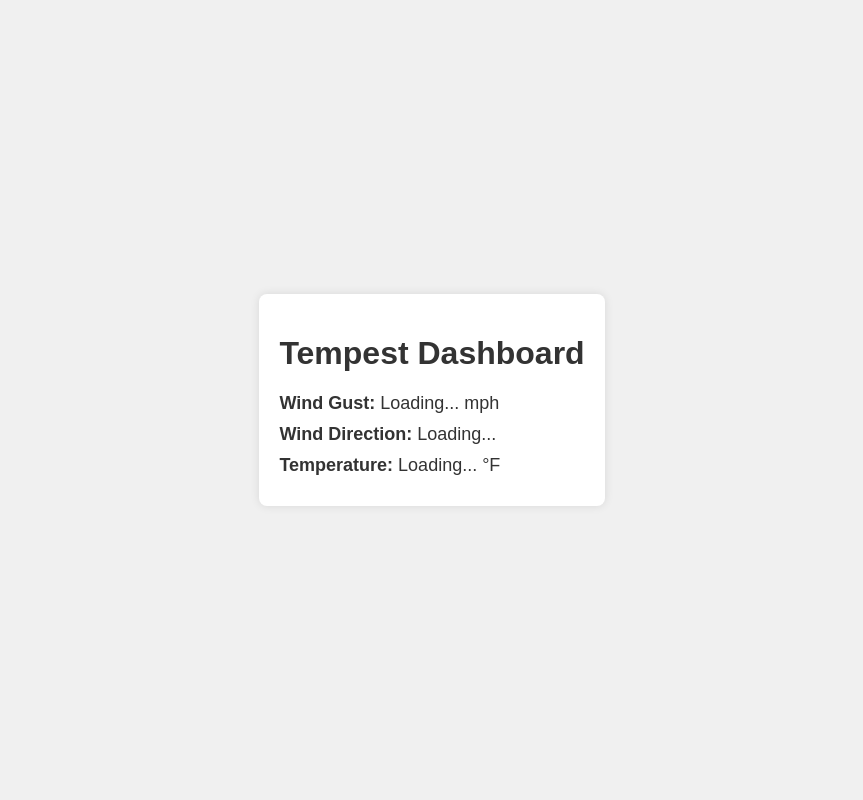
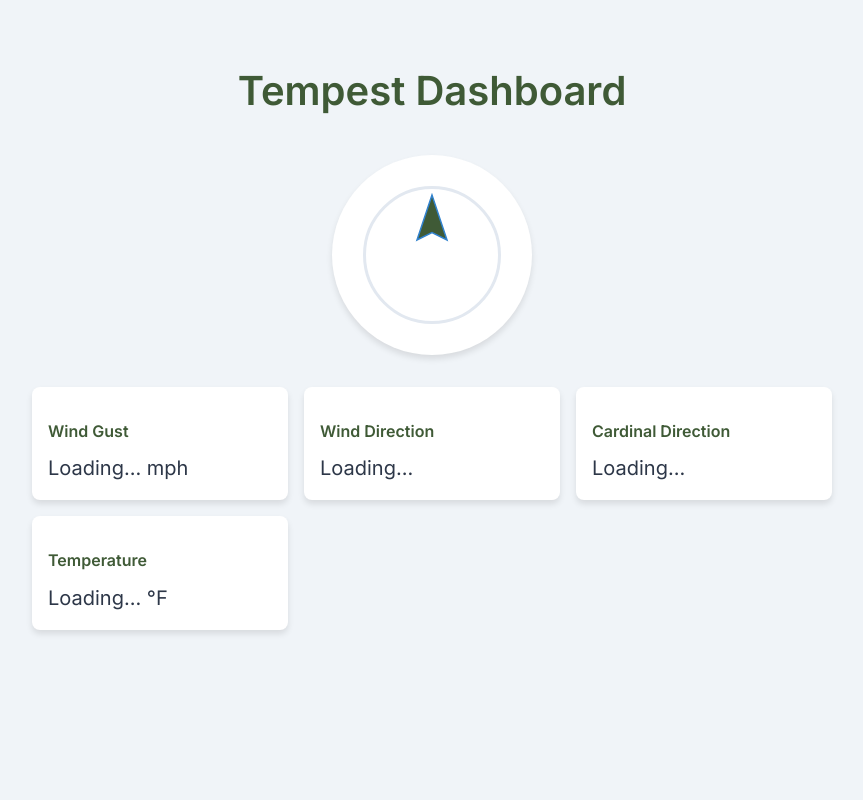
Before and after one commit to Claywatkins8/tempest, a Flask app: page / in a window 1280 px wide. Shown: the whole page, without its empty margins (208-1071 px from the left). Run offline with Flask 3, Linux system fonts and the light colour scheme; some libraries are stand-ins or nearby versions.

Commit message:
v0 dashboard - beauty

```diff
--- a/app.py
+++ b/app.py
@@ -49,7 +49,8 @@ def listen_for_data():
                 # Update weather_data for rapid_wind
                 weather_data = {
                     "wind_gust_mph": round(wind_gust_mph, 2),
-                    "wind_direction": cardinal_direction,
+                    "cardinal_direction": cardinal_direction,
+                    "wind_direction": wind_direction,
                     "temperature_fahrenheit": None  # No temperature data for rapid_wind
                 }
 
--- a/templates/index.html
+++ b/templates/index.html
@@ -4,15 +4,123 @@
     <meta charset="UTF-8">
     <meta name="viewport" content="width=device-width, initial-scale=1.0">
     <title>Tempest Dashboard</title>
-    <link rel="stylesheet" href="{{ url_for('static', filename='style.css') }}">
+    <link href="https://fonts.googleapis.com/css2?family=Inter:wght@400;600&display=swap" rel="stylesheet">
+    <style>
+        :root {
+            --bg-color: #f0f4f8;
+            --text-color: #2d3748;
+            --accent-color: #3f5a36;
+            --card-bg: #ffffff;
+            --shadow: 0 4px 6px rgba(0, 0, 0, 0.1);
+        }
+
+        body {
+            font-family: 'Inter', sans-serif;
+            background-color: var(--bg-color);
+            color: var(--text-color);
+            line-height: 1.6;
+            margin: 0;
+            padding: 0;
+        }
+
+        .container {
+            max-width: 800px;
+            margin: 0 auto;
+            padding: 2rem;
+        }
+
+        h1 {
+            font-size: 2.5rem;
+            font-weight: 600;
+            text-align: center;
+            margin-bottom: 2rem;
+            color: var(--accent-color);
+        }
+
+        #arrow-container {
+            width: 200px;
+            height: 200px;
+            margin: 2rem auto;
+            background-color: var(--card-bg);
+            border-radius: 50%;
+            box-shadow: var(--shadow);
+            display: flex;
+            justify-content: center;
+            align-items: center;
+            transition: transform 0.3s ease;
+        }
+
+        #arrow-container:hover {
+            transform: scale(1.05);
+        }
+
+        #windArrow {
+            width: 150px;
+            height: 150px;
+            transition: transform 0.5s ease;
+        }
+
+        #weather-info {
+            display: grid;
+            grid-template-columns: repeat(auto-fit, minmax(200px, 1fr));
+            gap: 1rem;
+            margin-top: 2rem;
+        }
+
+        .weather-card {
+            background-color: var(--card-bg);
+            border-radius: 8px;
+            padding: 1rem;
+            box-shadow: var(--shadow);
+            transition: transform 0.3s ease;
+        }
+
+        .weather-card:hover {
+            transform: translateY(-5px);
+        }
+
+        .weather-card h3 {
+            font-size: 1rem;
+            font-weight: 600;
+            margin-bottom: 0.5rem;
+            color: var(--accent-color);
+        }
+
+        .weather-card p {
+            font-size: 1.25rem;
+            font-weight: 400;
+            margin: 0;
+        }
+    </style>
 </head>
 <body>
     <div class="container">
         <h1>Tempest Dashboard</h1>
+
+        <div id="arrow-container">
+            <svg id="windArrow" viewBox="0 0 100 100">
+                <circle cx="50" cy="50" r="45" fill="none" stroke="#e2e8f0" stroke-width="2"/>
+                <path d="M50 10 L40 40 L50 35 L60 40 Z" fill="#3f5a36" stroke="#3182ce" stroke-width="1"/>
+            </svg>
+        </div>
+
         <div id="weather-info">
-            <p><strong>Wind Gust:</strong> <span id="wind-gust">Loading...</span> mph</p>
-            <p><strong>Wind Direction:</strong> <span id="wind-direction">Loading...</span></p>
-            <p><strong>Temperature:</strong> <span id="temperature">Loading...</span> °F</p>
+            <div class="weather-card">
+                <h3>Wind Gust</h3>
+                <p><span id="wind-gust">Loading...</span> mph</p>
+            </div>
+            <div class="weather-card">
+                <h3>Wind Direction</h3>
+                <p><span id="wind-direction">Loading...</span></p>
+            </div>
+            <div class="weather-card">
+                <h3>Cardinal Direction</h3>
+                <p><span id="cardinal-direction">Loading...</span></p>
+            </div>
+            <div class="weather-card">
+                <h3>Temperature</h3>
+                <p><span id="temperature">Loading...</span> °F</p>
+            </div>
         </div>
     </div>
 
@@ -23,15 +131,46 @@
         // Connect to the WebSocket server
         const socket = io();
 
+        // Function to convert cardinal direction to degrees
+        function cardinalToDegrees(cardinal) {
+            const directions = {
+                'N': 0, 'NNE': 22.5, 'NE': 45, 'ENE': 67.5,
+                'E': 90, 'ESE': 112.5, 'SE': 135, 'SSE': 157.5,
+                'S': 180, 'SSW': 202.5, 'SW': 225, 'WSW': 247.5,
+                'W': 270, 'WNW': 292.5, 'NW': 315, 'NNW': 337.5
+            };
+            return directions[cardinal] || 0;
+        }
+
+        // Function to update the wind direction arrow based on cardinal direction
+        function updateWindDirection(cardinal) {
+            const arrow = document.getElementById('windArrow');
+            const windDirectionText = document.getElementById('wind-direction');
+            const cardinalDirectionText = document.getElementById('cardinal-direction');
+
+            const degrees = cardinalToDegrees(cardinal);
+
+            // Update arrow rotation based on degrees
+            arrow.style.transform = `rotate(${degrees}deg)`;
+
+            // Update the displayed wind direction text
+            windDirectionText.textContent = `${degrees}°`;
+            cardinalDirectionText.textContent = cardinal;
+        }
+
         // Listen for weather updates from the server
         socket.on('weather_update', function(data) {
             console.log("Received weather data:", data);
 
             // Update the page with the new data
             document.getElementById("wind-gust").textContent = data.wind_gust_mph !== null ? data.wind_gust_mph : 'N/A';
-            document.getElementById("wind-direction").textContent = data.wind_direction;
-            if(data.temperature_fahrenheit != null){
+            if(data.temperature_fahrenheit !== null){
                 document.getElementById("temperature").textContent = data.temperature_fahrenheit;
+            }
+
+            // Update the wind direction arrow
+            if (data.cardinal_direction) {
+                updateWindDirection(data.cardinal_direction);
             }
         });
     </script>
```
